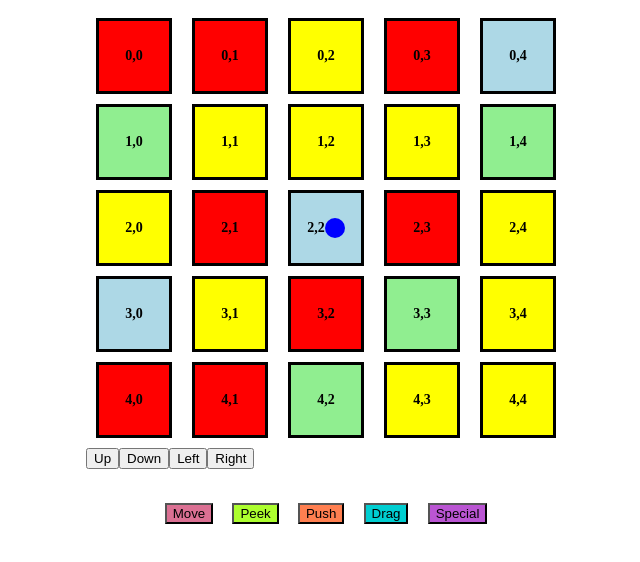
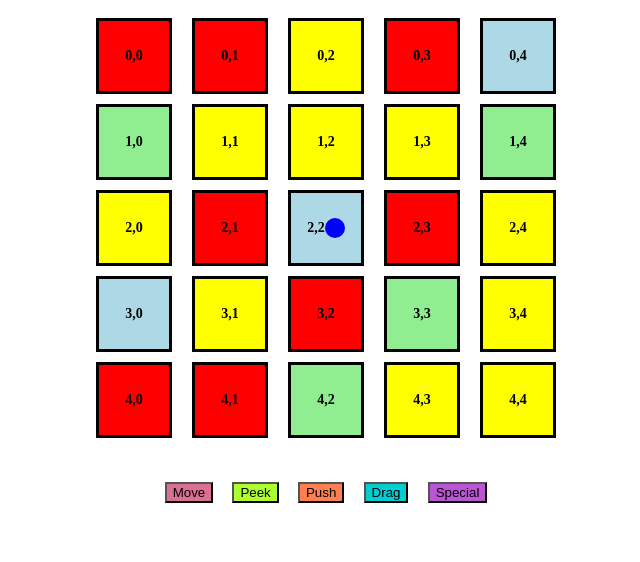
Before and after one commit to murixiyang/Room25, an Angular app in the folder Room25Web/: page / in a window 1280 px wide. Shown: the top 562 px of the page, without its empty margins (314-954 px from the left). Built offline with nearby package versions, Linux system fonts and the light colour scheme.

Commit message:
Player can use MOVE action to move around the board

```diff
--- a/Room25Web/src/app/gameboard/gameboard.component.html
+++ b/Room25Web/src/app/gameboard/gameboard.component.html
@@ -16,16 +16,6 @@
     </div>
   </div>
 </main>
-
-<!-- Buttons for player movement -->
-<section>
-  <div class="player-controls">
-    <button (click)="player.movePlayer('up')">Up</button>
-    <button (click)="player.movePlayer('down')">Down</button>
-    <button (click)="player.movePlayer('left')">Left</button>
-    <button (click)="player.movePlayer('right')">Right</button>
-  </div>
-</section>
 
 <section>
   <div class="player-actions">
--- a/Room25Web/src/app/gameboard/gameboard.component.ts
+++ b/Room25Web/src/app/gameboard/gameboard.component.ts
@@ -139,18 +139,33 @@ export class GameboardComponent {
   }
 
   handleRoomClicked(event: { rowIndex: number; colIndex: number }): void {
+    const selectedRowIndex = event.rowIndex;
+    const selectedColIndex = event.colIndex;
+
     const selectedRoom = this.roomComponents.find((room) => {
       return (
-        room.rowIndex === event.rowIndex && room.colIndex === event.colIndex
+        room.rowIndex === selectedRowIndex && room.colIndex === selectedColIndex
       );
     });
 
+    this.player.action1 = Action.MOVE;
+
     // Construct the message based on the action and room position
-    const message = `Player performed ${this.player.action1} in room (${event.colIndex} - ${event.rowIndex})`;
+    const message = `Player performed ${this.player.action1} in room (${selectedColIndex} - ${selectedRowIndex})`;
 
     // Display the message
     if (this.selectingRoom && this.isNeighbourRoom(selectedRoom)) {
       console.log(message);
+      // Perform player action
+      this.player.performAction(
+        this.player.action1,
+        selectedRowIndex,
+        selectedColIndex
+      );
+
+      // Perform room action
+
+      // Recover Room
       this.showDefulatRoomTransparency();
     }
   }
--- a/Room25Web/src/app/player/player.component.ts
+++ b/Room25Web/src/app/player/player.component.ts
@@ -21,28 +21,25 @@ export class PlayerComponent {
 
   constructor() {}
 
-  // Move action
-  movePlayer(direction: string): void {
-    switch (direction) {
-      case 'up':
-        if (this.colIndex > 0) {
-          this.colIndex--;
-        }
+  performAction(
+    action: Action,
+    selectedRowIndex: number,
+    selectedColIndex: number
+  ) {
+    switch (action) {
+      case Action.MOVE:
+        this.rowIndex = selectedRowIndex;
+        this.colIndex = selectedColIndex;
         break;
-      case 'down':
-        if (this.colIndex < 4) {
-          this.colIndex++;
-        }
+
+      case Action.PEEK:
+        console.log('This room is GREEN!');
         break;
-      case 'left':
-        if (this.rowIndex > 0) {
-          this.rowIndex--;
-        }
+      case Action.PUSH:
         break;
-      case 'right':
-        if (this.rowIndex < 4) {
-          this.rowIndex++;
-        }
+      case Action.DRAG:
+        break;
+      case Action.SPECIAL:
         break;
     }
   }
```
